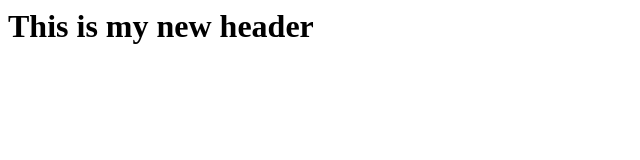
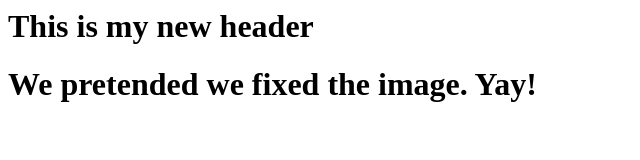
Before and after one commit to rseyum/branch-local-remote, a plain HTML site: page index.html in a window 1280 px wide. Shown: the whole page, without its empty margins (0-640 px from the left). Drawn offline with Linux system fonts and the light colour scheme.

```diff
--- a/index.html
+++ b/index.html
@@ -1 +1,2 @@
 <h1> This is my new header</h1>
+<h1>We pretended we fixed the image. Yay!</h1>
```
